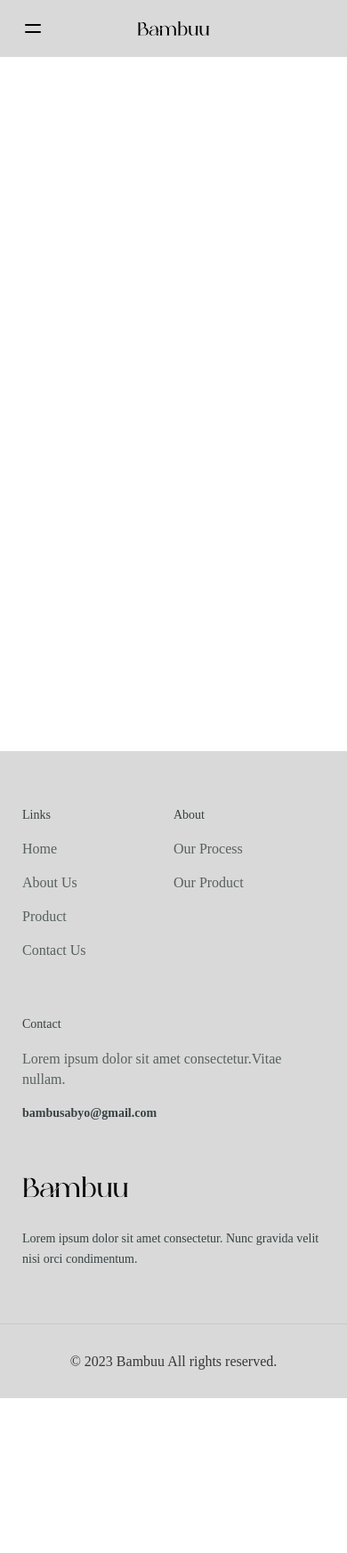
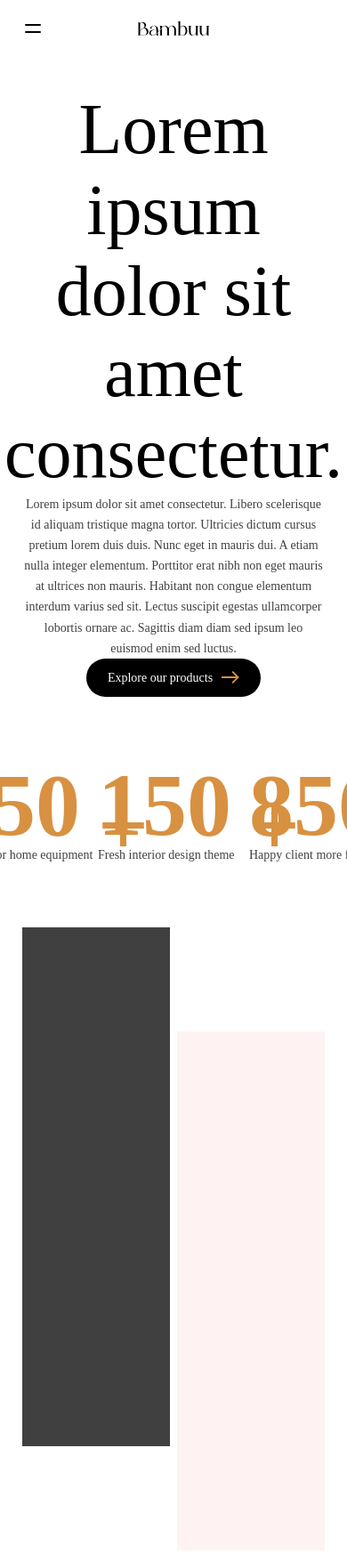
Before and after one commit to layefaa/bambuu, an Astro site: page /about in a window 390 px wide. Shown: the top 1745 px of the page at 89% size. Before the commit the page ends 1571 px from the top, so only its background shows below. Built offline with nearby package versions, Linux system fonts and the light colour scheme; Astro itself is replaced by a stand-in of ours.

Commit message:
ui: story and values section started

```diff
--- a/src/components/atoms/Stat.vue
+++ b/src/components/atoms/Stat.vue
@@ -1,7 +1,7 @@
 <template>
 	<div class='w-1/2 mb-4 pr-2 md:mb-0 sm:w-1/3'>
-		<h6 class='text-24 md:text-32 text-bb-secondary-black font-50'>{{ number }} +</h6>
-		<p class='text-14 md:font-24 md:w-5/6'>{{ category }}</p>
+		<h6 :class='size ? largeStyle.header : normalStyle'>{{ number }}+</h6>
+		<p class='text-14 md:font-24 ' :class='size ? largeStyle.paragraph : normalStyle.paragraph'>{{ category }}</p>
 	</div>
 </template>
 
@@ -10,7 +10,21 @@ export default {
 	name: 'Stat',
 	props: [
 		'category',
-		'number'
-	]
+		'number',
+		'size',
+		'color'
+	],
+	data() {
+		return {
+			largeStyle: {
+				header: 'text-[10rem] font-80 mb-[10px] ' + this.color,
+				paragraph: ''
+			},
+			normalStyle: {
+				header: 'text-24 md:text-32  font-50 text-24 md:text-32  font-50',
+				paragraph: 'md:w-5/6'
+			}
+		}
+	}
 }
 </script>
--- /dev/null
+++ b/src/components/templates/AboutStats.astro
@@ -0,0 +1,12 @@
+---
+import Stat from '@atoms/Stat.vue'
+import { stats } from '../../content'
+---
+
+<div class='containerXPadding flex justify-center'>
+	{
+		stats.infos.map((i) =>
+			<Stat color={'text-bb-dark-brown'} size='large' number={i.number} category={i.category} />
+		)
+	}
+</div>
--- a/src/components/templates/Header.astro
+++ b/src/components/templates/Header.astro
@@ -6,7 +6,7 @@ import MobileNav from '@organisms/MobileNav'
 import Socials from '@molecules/Socials.tsx'
 ---
 
-<div class='containerXPadding z-20 bg-bb-secondary-white w-full flex justify-between items-center py-[2rem] fixed'>
+<div class='containerXPadding z-20 bg-transparent w-full flex justify-between items-center py-[2rem] fixed'>
 	<div class='gap-[4rem] text-18 w-[40%] navbar hidden md:flex text-bb-tertiary-black' '>
 		<NavLinks client:only='react' />
 	</div>
--- /dev/null
+++ b/src/components/templates/HeroAbout.astro
@@ -0,0 +1,15 @@
+---
+import Button from '@atoms/Button'
+import { hero } from '../../content/about'
+---
+<div
+	class='containerXPadding pt-[10rem] pb-[5rem] flex flex-col items-center w-full'>
+	<h3 class='text-black font-[400] font-alika text-center text-80 leading-[normal]'>
+		{hero.header}
+	</h3>
+	<p class='w-full lg:w-4/5 text-center'>
+		{hero.paragraph}
+	</p>
+	<Button label={hero.buttonText} />
+
+</div>
--- /dev/null
+++ b/src/components/templates/StoryValues.astro
@@ -0,0 +1,9 @@
+---
+
+---
+
+
+<div class='containerXPadding  grid grid-rows-12 gap-x-3.5 grid-cols-4 h-[70rem]'>
+	<div class='row-span-10  col-span-2 bg-bb-primary-black'></div>
+	<div class='row-span-10 row-start-3 col-start-3 col-span-2 bg-red-50 row-span'></div>
+</div>
--- /dev/null
+++ b/src/content/about.ts
@@ -0,0 +1,5 @@
+export const hero = {
+	header: 'Lorem ipsum dolor sit amet consectetur.',
+	paragraph: 'Lorem ipsum dolor sit amet consectetur. Libero scelerisque id aliquam tristique magna tortor. Ultricies dictum cursus pretium lorem duis duis. Nunc eget in mauris dui. A etiam nulla integer elementum. Porttitor erat nibh non eget mauris at ultrices non mauris. Habitant non congue elementum interdum varius sed sit. Lectus suscipit egestas ullamcorper lobortis ornare ac. Sagittis diam diam sed ipsum leo euismod enim sed luctus.',
+	buttonText: 'Explore our products'
+}
--- a/src/pages/about.astro
+++ b/src/pages/about.astro
@@ -1,8 +1,14 @@
 ---
+import OurProcess from '@templates/OurProcess.astro'
 import Layout from '@layouts/Layout.astro'
+import HeroAbout from '../components/templates/HeroAbout.astro'
+import AboutStats from '../components/templates/AboutStats.astro'
+import StoryValues from '../components/templates/StoryValues.astro'
 ---
 
-<Layout title='Bambuu Website'>
-
-
+<Layout title='Bambuu | About Us'>
+	<HeroAbout />
+	<AboutStats />
+<StoryValues/>
+	<OurProcess />
 </Layout>
--- a/src/pages/index.astro
+++ b/src/pages/index.astro
@@ -8,7 +8,7 @@ import Hero from '@templates/Hero.astro'
 // import Card from '../components/Card.astro';
 ---
 
-<Layout title='Bambuu Website'>
+<Layout title='Bambuu | Home'>
     <Hero/>
     <HomeStats/>
     <OurProcess/>
--- a/tailwind.config.cjs
+++ b/tailwind.config.cjs
@@ -44,7 +44,8 @@ module.exports = {
 				'36': '3.6rem',
 				// '40': '4rem',
 				'48': '4.8rem',
-				'56': '5.6rem'
+				'56': '5.6rem',
+				'80': '8rem'
 			},
 			fontWeight: {
 				'30': '300',
@@ -75,7 +76,8 @@ module.exports = {
 			gridRow: {
 				'span-7': 'span 7 / span 7',
 				'span-8': 'span 8 / span 8',
-				'span-9': 'span 9 / span 9'
+				'span-9': 'span 9 / span 9',
+				'span-10': 'span 10 / span 10',
 			}
 		}
 
```
